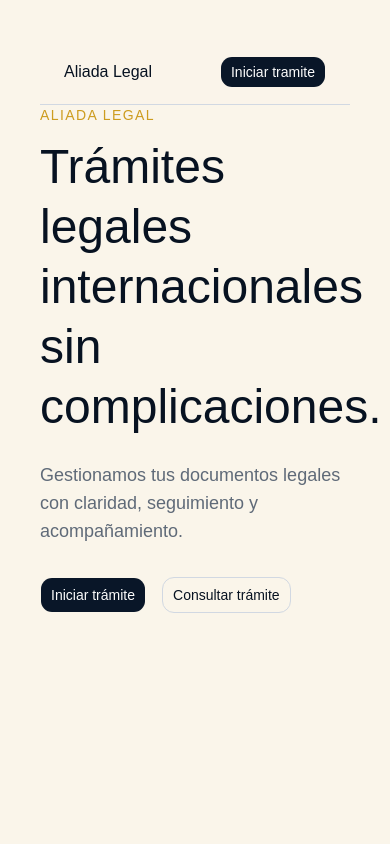
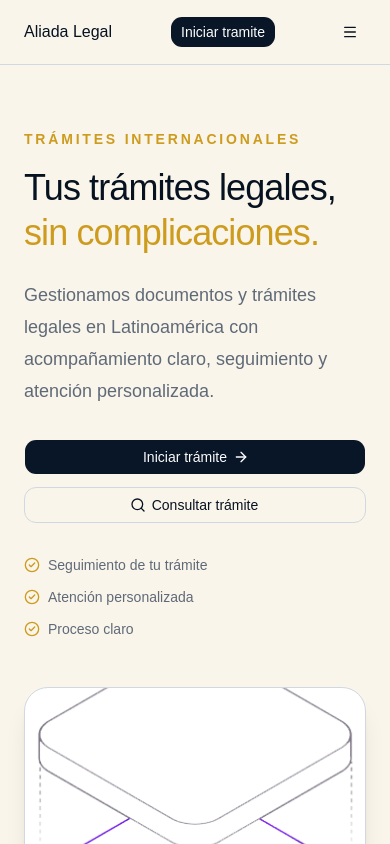
Before and after one commit to Androx2000/AliadaLegal, a React (Vite) app: page / in a window 390 px wide. Shown: the top 844 px of the page. Built offline with nearby package versions, Linux system fonts and the light colour scheme.

Commit message:
hero add

```diff
--- a/package.json
+++ b/package.json
@@ -17,6 +17,7 @@
     "@tailwindcss/vite": "^4.3.3",
     "class-variance-authority": "^0.7.1",
     "clsx": "^2.1.1",
+    "cn": "^0.4.0",
     "lucide-react": "^1.51.0",
     "react": "^19.2.8",
     "react-dom": "^19.2.8",
--- a/src/App.jsx
+++ b/src/App.jsx
@@ -1,42 +1,15 @@
-import { Button } from '@/components/ui/button'
 import Navbar from '@/components/layout/Navbar'
+import Hero from '@/components/home/Hero'
 
 function App() {
   return (
+    <>
+      <Navbar />
 
-
-    <main className="min-h-screen bg-background text-foreground p-10">
-
-<Navbar />
-
-
-      <div className="mx-auto max-w-5xl">
-        <p className="mb-3 text-sm font-medium uppercase tracking-widest text-accent">
-          Aliada Legal
-        </p>
-
-        <h1 className="font-heading text-5xl leading-tight">
-          Trámites legales internacionales sin complicaciones.
-        </h1>
-
-        <p className="mt-6 max-w-2xl text-lg text-muted-foreground">
-          Gestionamos tus documentos legales con claridad, seguimiento y acompañamiento.
-        </p>
-
-        <div className="mt-8 flex gap-4">
-          <Button size="lg">
-            Iniciar trámite
-          </Button>
-
-          <Button
-            variant="outline"
-            size="lg"
-          >
-            Consultar trámite
-          </Button>
-        </div>
-      </div>
-    </main>
+      <main>
+        <Hero />
+      </main>
+    </>
   )
 }
 
--- /dev/null
+++ b/src/components/home/Hero.jsx
@@ -0,0 +1,90 @@
+import {
+  ArrowRight,
+  CheckCircle2,
+  Search,
+} from 'lucide-react'
+
+import { Button } from '@/components/ui/button'
+import heroImage from '@/assets/hero.png'
+
+function Hero() {
+  return (
+    <section className="overflow-hidden bg-background">
+      <div className="mx-auto grid max-w-7xl gap-12 px-6 py-16 lg:grid-cols-2 lg:items-center lg:py-24">
+        <div className="max-w-2xl">
+          <p className="mb-4 text-sm font-semibold uppercase tracking-[0.2em] text-accent">
+            Trámites internacionales
+          </p>
+
+          <h1 className="font-heading text-4xl leading-tight tracking-tight sm:text-5xl lg:text-6xl">
+            Tus trámites legales,
+            <span className="block text-accent">
+              sin complicaciones.
+            </span>
+          </h1>
+
+          <p className="mt-6 max-w-xl text-lg leading-8 text-muted-foreground">
+            Gestionamos documentos y trámites legales en Latinoamérica
+            con acompañamiento claro, seguimiento y atención personalizada.
+          </p>
+
+          <div className="mt-8 flex flex-col gap-3 sm:flex-row">
+            <Button
+              size="lg"
+              className="group"
+            >
+              Iniciar trámite
+
+              <ArrowRight
+                data-icon="inline-end"
+                className="transition-transform group-hover:translate-x-1"
+              />
+            </Button>
+
+            <Button
+              variant="outline"
+              size="lg"
+            >
+              <Search data-icon="inline-start" />
+              Consultar trámite
+            </Button>
+          </div>
+
+          <div className="mt-8 flex flex-col gap-3 text-sm text-muted-foreground sm:flex-row sm:flex-wrap">
+            <div className="flex items-center gap-2">
+              <CheckCircle2 className="size-4 text-accent" />
+              Seguimiento de tu trámite
+            </div>
+
+            <div className="flex items-center gap-2">
+              <CheckCircle2 className="size-4 text-accent" />
+              Atención personalizada
+            </div>
+
+            <div className="flex items-center gap-2">
+              <CheckCircle2 className="size-4 text-accent" />
+              Proceso claro
+            </div>
+          </div>
+        </div>
+
+        <div className="relative">
+          <div
+            aria-hidden="true"
+            className="absolute -left-8 -top-8 -z-10 size-40 rounded-full bg-accent/20 blur-3xl"
+          />
+
+          <div className="overflow-hidden rounded-3xl border bg-card shadow-xl">
+            <img
+              src={heroImage}
+              alt="Representación de los servicios de Aliada Legal"
+              className="aspect-[4/3] h-full w-full object-cover"
+            />
+          </div>
+        </div>
+      </div>
+    </section>
+  )
+}
+
+export default Hero
--- a/src/components/layout/Navbar.jsx
+++ b/src/components/layout/Navbar.jsx
@@ -1,51 +1,109 @@
+import { Menu } from "lucide-react"
 import {Button} from "@/components/ui/Button"
+import {
+    Sheet,
+    SheetContent,
+    SheetHeader,
+    SheetTitle,
+    SheetTrigger,
+} from "@/components/ui/Sheet"
+
+
+const navItems = [
+    {
+        label: "Servicios",
+        href: "#servicios",
+    },
+    {
+        label: "Cómo funciona",
+        href: "#como-funciona",
+    },
+    {
+        label: "Seguimiento",
+        href: "#seguimiento",
+    },
+    {
+        label: "FAQ",
+        href: "#faq",
+    }
+
+]
+
+
 
 function Navbar() {
     return (
-        <header className="border-b bg-background/95">
+
+        // Desktop navigation
+
+
+        <header className="sticky top-0 z-50 border-b bg-background/95 backdrop-blur">
             <nav className="mx-auto flex max-w-7xl items-center justify-between px-6 py-4">
                 <a
                     href="https://www.youtube.com/watch?v=C3vaxYtFmOo"
                     className="font-heading text-2x1">
                     Aliada Legal
                     </a>
+
+
             <div className="hidden items-center gap-8 md:flex">
+                {navItems.map((item) => (
                     <a
-                href="#servicios"
+                        key={item.href}
+                        href={item.href}
                         className="text-sm font-medium hover:text-accent"
                     >
-                    Servicios
+                        {item.label}
                     </a>
-
-<a
-href="#como-funciona"
-className="text-sm font-medium hover:text-accent"
->
-    Cómo funciona
-</a>
-
-<a
-    href="#seguimiento"
-    className="text-sm font-medium hover:text-accent"
->
-    Seguimiento
-</a>
-
-<a
-
-href="#faq"
-className="text-sm font-medium hover:text-accent"
->
-    FAQ
-</a>
+                ))}
             </div>
 
 
 <Button>
     Iniciar tramite
 </Button>
+
+
+
+<div className="md:hidden">
+    <Sheet>
+        <SheetTrigger
+        render={<Button
+            variant="ghost"
+            size="icon"
+            aria-label="Abrir menú"
+            />
+        }
+        >
+            <Menu />
+        </SheetTrigger>
+
+<SheetContent side="right">
+    <SheetHeader>
+        <SheetTitle className="font-heading text-left text-2x1">Aliada Legal</SheetTitle>
+    </SheetHeader>
+
+<nav className="mt-8 flex flex-col gap-2">
+
+{navItems.map((item) => (
+    <a
+        key={item.href}
+        href={item.href}
+        className="rounded-lg px-2 py-3 text-base font-medium transition-colors hover:bg-muted"
+        >
+
+{item.label}
+        </a>
+))}
+
+ <Button className="mt-4">
+                  Iniciar trámite
+                </Button>
               </nav>
-
+            </SheetContent>
+          </Sheet>
+        </div>
+      </nav>
     </header>
   )
 }
--- a/src/components/ui/button.jsx
+++ b/src/components/ui/button.jsx
@@ -1,6 +1,6 @@
 import { Button as ButtonPrimitive } from "@base-ui/react/button"
 import { cva } from "class-variance-authority";
-import { cn } from "@/lib/utils"
+import { cn } from "cn"
 
 const buttonVariants = cva(
   "group/button inline-flex shrink-0 items-center justify-center rounded-lg border border-transparent bg-clip-padding text-sm font-medium whitespace-nowrap transition-all outline-none select-none focus-visible:border-ring focus-visible:ring-3 focus-visible:ring-ring/50 active:not-aria-[haspopup]:translate-y-px disabled:pointer-events-none disabled:opacity-50 aria-invalid:border-destructive aria-invalid:ring-3 aria-invalid:ring-destructive/20 dark:aria-invalid:border-destructive/50 dark:aria-invalid:ring-destructive/40 [&_svg]:pointer-events-none [&_svg]:shrink-0 [&_svg:not([class*='size-'])]:size-4",
--- /dev/null
+++ b/src/components/ui/sheet.jsx
@@ -0,0 +1,152 @@
+import { Dialog as SheetPrimitive } from "@base-ui/react/dialog"
+import { cn } from "cn"
+
+import { Button } from "@/components/ui/button"
+import { XIcon } from "lucide-react"
+
+function Sheet({
+  ...props
+}) {
+  return <SheetPrimitive.Root data-slot="sheet" {...props} />
+}
+
+function SheetTrigger({
+  ...props
+}) {
+  return <SheetPrimitive.Trigger data-slot="sheet-trigger" {...props} />
+}
+
+function SheetClose({
+  ...props
+}) {
+  return <SheetPrimitive.Close data-slot="sheet-close" {...props} />
+}
+
+function SheetPortal({
+  ...props
+}) {
+  return <SheetPrimitive.Portal data-slot="sheet-portal" {...props} />
+}
+
+function SheetOverlay({
+  className,
+  ...props
+}) {
+  return (
+    <SheetPrimitive.Backdrop
+      data-slot="sheet-overlay"
+      className={cn(
+        "fixed inset-0 z-50 bg-black/10 transition-opacity duration-150 data-ending-style:opacity-0 data-starting-style:opacity-0 supports-backdrop-filter:backdrop-blur-xs",
+        className
+      )}
+      {...props}
+    />
+  )
+}
+
+function SheetContent({
+  className,
+  children,
+  side = "right",
+  showCloseButton = true,
+  ...props
+}) {
+  return (
+    <SheetPortal>
+      <SheetOverlay />
+      <SheetPrimitive.Popup
+        data-slot="sheet-content"
+        data-side={side}
+        className={cn(
+          "fixed z-50 flex flex-col gap-4 bg-popover bg-clip-padding text-sm text-popover-foreground shadow-lg transition duration-200 ease-in-out data-ending-style:opacity-0 data-starting-style:opacity-0 data-[side=bottom]:inset-x-0 data-[side=bottom]:bottom-0 data-[side=bottom]:h-auto data-[side=bottom]:border-t data-[side=bottom]:data-ending-style:translate-y-[2.5rem] data-[side=bottom]:data-starting-style:translate-y-[2.5rem] data-[side=left]:inset-y-0 data-[side=left]:left-0 data-[side=left]:h-full data-[side=left]:w-3/4 data-[side=left]:border-r data-[side=left]:data-ending-style:translate-x-[-2.5rem] data-[side=left]:data-starting-style:translate-x-[-2.5rem] data-[side=right]:inset-y-0 data-[side=right]:right-0 data-[side=right]:h-full data-[side=right]:w-3/4 data-[side=right]:border-l data-[side=right]:data-ending-style:translate-x-[2.5rem] data-[side=right]:data-starting-style:translate-x-[2.5rem] data-[side=top]:inset-x-0 data-[side=top]:top-0 data-[side=top]:h-auto data-[side=top]:border-b data-[side=top]:data-ending-style:translate-y-[-2.5rem] data-[side=top]:data-starting-style:translate-y-[-2.5rem] data-[side=left]:sm:max-w-sm data-[side=right]:sm:max-w-sm",
+          className
+        )}
+        {...props}
+      >
+        {children}
+        {showCloseButton && (
+          <SheetPrimitive.Close
+            data-slot="sheet-close"
+            render={
+              <Button
+                variant="ghost"
+                className="absolute top-3 right-3"
+                size="icon-sm"
+              />
+            }
+          >
+            <XIcon
+            />
+            <span className="sr-only">Close</span>
+          </SheetPrimitive.Close>
+        )}
+      </SheetPrimitive.Popup>
+    </SheetPortal>
+  )
+}
+
+function SheetHeader({
+  className,
+  ...props
+}) {
+  return (
+    <div
+      data-slot="sheet-header"
+      className={cn("flex flex-col gap-0.5 p-4", className)}
+      {...props}
+    />
+  )
+}
+
+function SheetFooter({
+  className,
+  ...props
+}) {
+  return (
+    <div
+      data-slot="sheet-footer"
+      className={cn("mt-auto flex flex-col gap-2 p-4", className)}
+      {...props}
+    />
+  )
+}
+
+function SheetTitle({
+  className,
+  ...props
+}) {
+  return (
+    <SheetPrimitive.Title
+      data-slot="sheet-title"
+      className={cn(
+        "text-base font-medium text-foreground",
+        className
+      )}
+      {...props}
+    />
+  )
+}
+
+function SheetDescription({
+  className,
+  ...props
+}) {
+  return (
+    <SheetPrimitive.Description
+      data-slot="sheet-description"
+      className={cn("text-sm text-muted-foreground", className)}
+      {...props}
+    />
+  )
+}
+
+export {
+  Sheet,
+  SheetTrigger,
+  SheetClose,
+  SheetContent,
+  SheetHeader,
+  SheetFooter,
+  SheetTitle,
+  SheetDescription,
+}
```
Also changed, not shown: 1 other file (tests, documents, lock files or other folders). Lines whose indentation alone changed are shown as unchanged.
